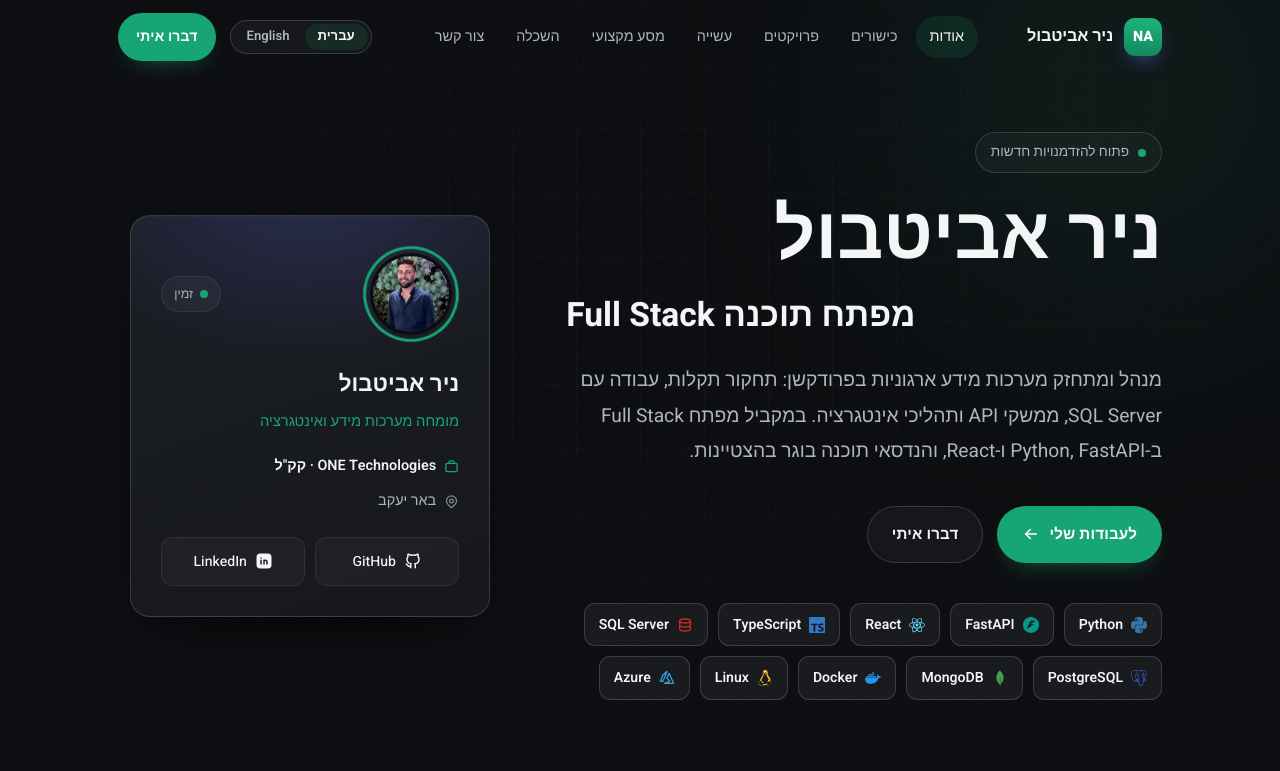
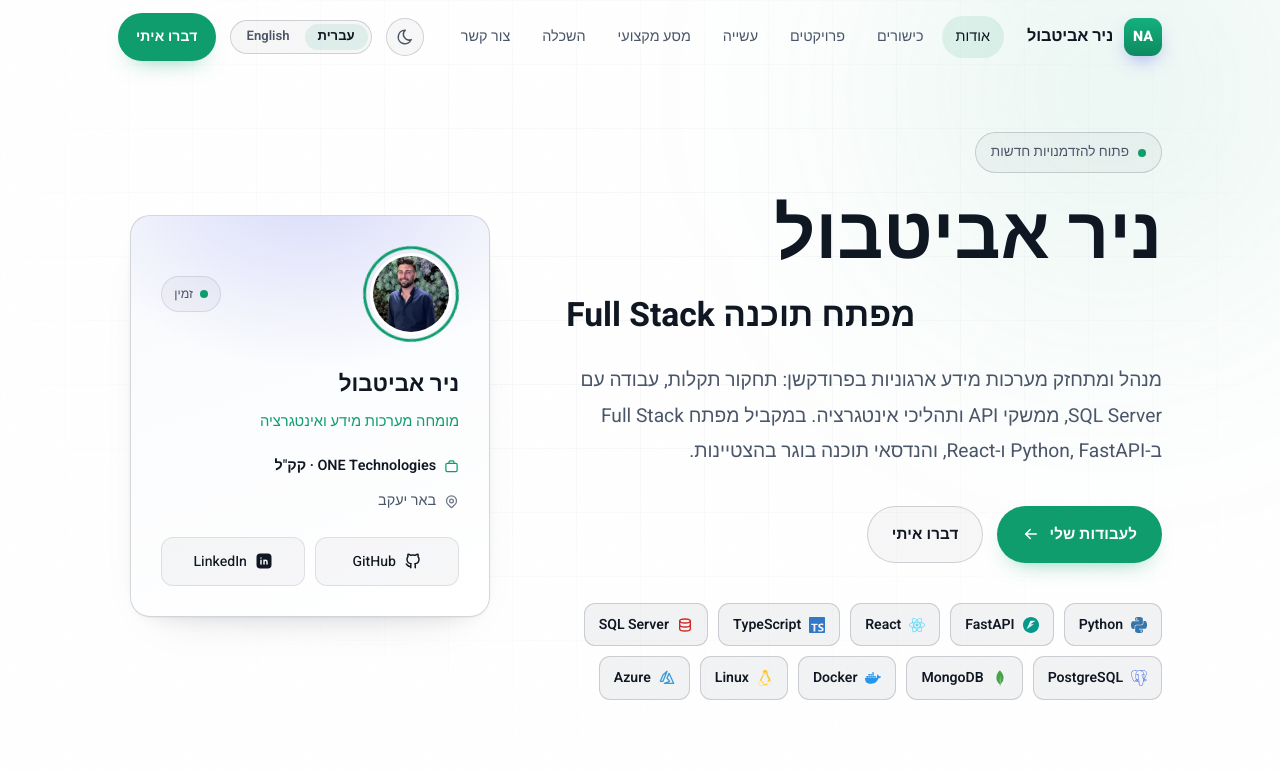
Before and after one commit to nirab96Developer/nir-avitbul-portfolio, a React (Vite) app: page / in a window 1280 px wide. Shown: the top 771 px of the page. Built offline with nearby package versions, Linux system fonts and the light colour scheme.

Commit message:
Add light/dark theme toggle (light default), tokenize theme colors

```diff
--- a/index.html
+++ b/index.html
@@ -8,6 +8,8 @@
         var l = localStorage.getItem("lang") || "he";
         document.documentElement.lang = l;
         document.documentElement.dir = l === "he" ? "rtl" : "ltr";
+        var th = localStorage.getItem("theme") || "light";
+        document.documentElement.setAttribute("data-theme", th);
       } catch (e) {}
     </script>
     <link rel="icon" type="image/svg+xml" href="/favicon.svg" />
--- a/src/components/Header.tsx
+++ b/src/components/Header.tsx
@@ -1,10 +1,47 @@
 import { useEffect, useState } from "react";
+import { TbMoon, TbSun } from "react-icons/tb";
 import { useActiveSection } from "../hooks/useActiveSection";
 import { useLang } from "../i18n/LanguageContext";
 import { NAV, UI } from "../i18n/strings";
 import { PROFILE } from "../data/content";
 
 const sectionIds = NAV.map((l) => l.href.slice(1));
+
+type Theme = "light" | "dark";
+
+function readTheme(): Theme {
+  if (typeof document !== "undefined") {
+    const t = document.documentElement.getAttribute("data-theme");
+    if (t === "dark" || t === "light") return t;
+  }
+  return "light";
+}
+
+function ThemeToggle() {
+  const { t } = useLang();
+  const [theme, setTheme] = useState<Theme>(readTheme);
+
+  useEffect(() => {
+    document.documentElement.setAttribute("data-theme", theme);
+    try {
+      localStorage.setItem("theme", theme);
+    } catch {
+      /* ignore */
+    }
+  }, [theme]);
+
+  return (
+    <button
+      type="button"
+      className="themetoggle"
+      onClick={() => setTheme((p) => (p === "dark" ? "light" : "dark"))}
+      aria-label={t(UI.toggleTheme)}
+      title={t(UI.toggleTheme)}
+    >
+      {theme === "dark" ? <TbSun size={18} /> : <TbMoon size={18} />}
+    </button>
+  );
+}
 
 function LanguageSwitch() {
   const { lang, setLang } = useLang();
@@ -64,6 +101,7 @@ export default function Header() {
         </nav>
 
         <div className="header__actions">
+          <ThemeToggle />
           <LanguageSwitch />
           <a href="#contact" className="btn btn--primary btn--sm header__cta">
             {t(UI.getInTouch)}
@@ -95,6 +133,7 @@ export default function Header() {
         ))}
         <div className="header__mobile-lang">
           <LanguageSwitch />
+          <ThemeToggle />
         </div>
         <a href="#contact" className="btn btn--primary" onClick={() => setMenuOpen(false)}>
           {t(UI.getInTouch)}
--- a/src/i18n/strings.ts
+++ b/src/i18n/strings.ts
@@ -80,6 +80,7 @@ export const UI: Record<string, Loc> = {
   available: { he: "זמין", en: "Available" },
   highlights: { he: "דגשים", en: "Highlights" },
   primaryNav: { he: "ניווט ראשי", en: "Primary" },
+  toggleTheme: { he: "מצב כהה / בהיר", en: "Toggle light / dark" },
   home: { he: "ניר אביטבול — דף הבית", en: "Nir Avitbul — home" },
   toggleNav: { he: "תפריט", en: "Toggle navigation" },
 
--- a/src/styles/global.css
+++ b/src/styles/global.css
@@ -4,7 +4,75 @@
    ========================================================= */
 
 :root {
-  /* Surfaces — neutral graphite, layered for quiet depth */
+  /* ===== LIGHT THEME (default) — clean white, enterprise ===== */
+  color-scheme: light;
+
+  /* Surfaces */
+  --bg: #ffffff;
+  --bg-1: #f5f7f9;
+  --bg-elevated: #ffffff;
+  --bg-card: #ffffff;
+  --bg-card-2: #f8fafc;
+  --bg-card-hover: #f1f5f9;
+
+  /* Borders & lines */
+  --border: rgba(15, 23, 42, 0.1);
+  --border-strong: rgba(15, 23, 42, 0.17);
+  --border-glow: rgba(15, 157, 110, 0.32);
+
+  /* Text — near-black on white, slate secondary */
+  --text: #0f1722;
+  --text-muted: #4a5568;
+  --text-faint: #6b7688;
+
+  /* Single restrained accent (professional emerald) */
+  --brand: #0f9d6e;
+  --brand-2: #0f9d6e;
+  --brand-3: #0f9d6e;
+  --brand-soft: rgba(15, 157, 110, 0.1);
+  --gradient: linear-gradient(180deg, #14b07d 0%, #0d8a60 100%);
+  /* Headings render dark on light — clip-friendly. */
+  --gradient-text: linear-gradient(180deg, #0f1722 0%, #334155 100%);
+
+  /* Card accents — readable on white */
+  --accent-indigo: #0e9b6c;
+  --accent-rose: #5b6472;
+  --accent-emerald: #0f9d6e;
+  --accent-amber: #b45309;
+
+  /* Theme-dependent fills, overlays, chrome */
+  --fill-1: rgba(15, 23, 42, 0.03);
+  --fill-2: rgba(15, 23, 42, 0.05);
+  --fill-3: rgba(15, 23, 42, 0.08);
+  --overlay: rgba(15, 23, 42, 0.04);
+  --header-bg: rgba(255, 255, 255, 0.85);
+  --header-bg-solid: rgba(255, 255, 255, 0.98);
+  --scrollbar-thumb: #cbd5e1;
+  --scrollbar-thumb-hover: #94a3b8;
+
+  /* Effects */
+  --radius-lg: 20px;
+  --radius: 14px;
+  --radius-sm: 10px;
+  --shadow-card: 0 1px 2px rgba(15, 23, 42, 0.05),
+    0 10px 28px -20px rgba(15, 23, 42, 0.18);
+  --shadow-hover: 0 2px 6px rgba(15, 23, 42, 0.08),
+    0 20px 44px -24px rgba(15, 23, 42, 0.24);
+  --shadow-glow: 0 20px 50px -34px rgba(15, 23, 42, 0.22);
+
+  /* Layout */
+  --container: 1140px;
+  --gutter: clamp(20px, 5vw, 48px);
+
+  /* Type — Inter for Latin; Heebo for Hebrew (set per-lang below) */
+  --font-sans: "Inter", "Heebo", system-ui, -apple-system, "Segoe UI",
+    Roboto, "Helvetica Neue", Arial, sans-serif;
+  --font-mono: "JetBrains Mono", ui-monospace, SFMono-Regular, Menlo, monospace;
+}
+
+/* ===== DARK THEME (opt-in via toggle) — graphite + emerald ===== */
+html[data-theme="dark"] {
+  color-scheme: dark;
   --bg: #0c0d10;
   --bg-1: #101216;
   --bg-elevated: #15171c;
@@ -12,50 +80,40 @@
   --bg-card-2: #1b1e24;
   --bg-card-hover: #20242b;
 
-  /* Borders & lines */
   --border: rgba(255, 255, 255, 0.08);
   --border-strong: rgba(255, 255, 255, 0.15);
   --border-glow: rgba(23, 166, 115, 0.32);
 
-  /* Text — clean white, soft neutral gray secondary */
   --text: #f3f5f7;
   --text-muted: #b0b6c0;
   --text-faint: #818892;
 
-  /* Single restrained accent (professional emerald) */
   --brand: #17a673;
   --brand-2: #17a673;
   --brand-3: #17a673;
   --brand-soft: rgba(23, 166, 115, 0.13);
   --gradient: linear-gradient(180deg, #1cb37c 0%, #138a5f 100%);
-  /* Headings render as clean white with a touch of depth — no rainbow. */
   --gradient-text: linear-gradient(180deg, #ffffff 0%, #cfd4dc 100%);
 
-  /* Card accents — muted, desaturated (no neon) */
   --accent-indigo: #2bb88a;
   --accent-rose: #93a2bb;
   --accent-emerald: #17a673;
   --accent-amber: #c2a06a;
 
-  /* Effects */
-  --radius-lg: 20px;
-  --radius: 14px;
-  --radius-sm: 10px;
-  --shadow-card: 0 1px 0 0 rgba(255, 255, 255, 0.03) inset,
+  --fill-1: rgba(255, 255, 255, 0.04);
+  --fill-2: rgba(255, 255, 255, 0.07);
+  --fill-3: rgba(255, 255, 255, 0.1);
+  --overlay: rgba(0, 0, 0, 0.22);
+  --header-bg: rgba(12, 13, 16, 0.72);
+  --header-bg-solid: rgba(12, 13, 16, 0.97);
+  --scrollbar-thumb: #2a2e36;
+  --scrollbar-thumb-hover: #353a44;
+
+  --shadow-card: 0 1px 0 0 rgba(255, 255, 255, 0.045) inset,
     0 14px 34px -26px rgba(0, 0, 0, 0.85);
-  --shadow-hover: 0 1px 0 0 rgba(255, 255, 255, 0.05) inset,
+  --shadow-hover: 0 1px 0 0 rgba(255, 255, 255, 0.055) inset,
     0 24px 50px -30px rgba(0, 0, 0, 0.9);
-  /* Neutral, no colored glow */
   --shadow-glow: 0 26px 60px -34px rgba(0, 0, 0, 0.75);
-
-  /* Layout */
-  --container: 1140px;
-  --gutter: clamp(20px, 5vw, 48px);
-
-  /* Type — Inter for Latin; Heebo for Hebrew (set per-lang below) */
-  --font-sans: "Inter", "Heebo", system-ui, -apple-system, "Segoe UI",
-    Roboto, "Helvetica Neue", Arial, sans-serif;
-  --font-mono: "JetBrains Mono", ui-monospace, SFMono-Regular, Menlo, monospace;
 }
 
 /* Hebrew-first: Heebo handles Hebrew + embedded Latin for a consistent line. */
@@ -146,12 +204,12 @@ button {
   background: var(--bg);
 }
 ::-webkit-scrollbar-thumb {
-  background: #2a2e36;
+  background: var(--scrollbar-thumb);
   border-radius: 999px;
   border: 3px solid var(--bg);
 }
 ::-webkit-scrollbar-thumb:hover {
-  background: #353a44;
+  background: var(--scrollbar-thumb-hover);
 }
 
 /* ---------- Layout ---------- */
@@ -248,13 +306,13 @@ button {
   box-shadow: 0 16px 32px -14px rgba(23, 166, 115, 0.6);
 }
 .btn--ghost {
-  background: rgba(255, 255, 255, 0.035);
+  background: var(--fill-1);
   border-color: var(--border-strong);
   color: var(--text);
 }
 .btn--ghost:hover {
   transform: translateY(-2px);
-  background: rgba(255, 255, 255, 0.07);
+  background: var(--fill-2);
   border-color: var(--brand);
 }
 
@@ -280,7 +338,7 @@ button {
   border-bottom: 1px solid transparent;
 }
 .header.is-scrolled {
-  background: rgba(6, 8, 15, 0.72);
+  background: var(--header-bg);
   backdrop-filter: blur(16px) saturate(150%);
   border-bottom-color: var(--border);
 }
@@ -365,7 +423,7 @@ button {
   padding: 0 var(--gutter);
   max-height: 0;
   overflow: hidden;
-  background: rgba(6, 8, 15, 0.97);
+  background: var(--header-bg-solid);
   backdrop-filter: blur(16px);
   border-bottom: 1px solid transparent;
   transition: max-height 0.35s ease, padding 0.35s ease, border-color 0.35s ease;
@@ -511,7 +569,7 @@ button {
   padding: 7px 15px;
   border-radius: 999px;
   border: 1px solid var(--border-strong);
-  background: rgba(255, 255, 255, 0.03);
+  background: var(--fill-1);
   color: var(--text-muted);
   font-size: 0.85rem;
   font-weight: 500;
@@ -584,7 +642,7 @@ button {
   padding: 8px 14px;
   border-radius: 11px;
   border: 1px solid var(--border-strong);
-  background: rgba(255, 255, 255, 0.05);
+  background: var(--fill-2);
   font-size: 0.88rem;
   font-weight: 600;
   color: var(--text);
@@ -596,7 +654,7 @@ button {
 }
 .hero__badge:hover {
   border-color: var(--border-glow);
-  background: rgba(255, 255, 255, 0.06);
+  background: var(--fill-2);
   color: var(--text);
   transform: translateY(-3px);
 }
@@ -687,7 +745,7 @@ button {
   padding: 6px 12px;
   border-radius: 999px;
   border: 1px solid var(--border);
-  background: rgba(255, 255, 255, 0.04);
+  background: var(--fill-1);
   font-size: 0.78rem;
   color: var(--text-muted);
 }
@@ -749,7 +807,7 @@ button {
   padding: 11px;
   border-radius: 12px;
   border: 1px solid var(--border);
-  background: rgba(255, 255, 255, 0.03);
+  background: var(--fill-1);
   font-size: 0.88rem;
   font-weight: 500;
   color: var(--text);
@@ -757,7 +815,7 @@ button {
 }
 .profile-card__link:hover {
   border-color: var(--border-glow);
-  background: rgba(255, 255, 255, 0.07);
+  background: var(--fill-2);
   transform: translateY(-2px);
 }
 
@@ -977,7 +1035,7 @@ button {
   width: 30px;
   height: 30px;
   border-radius: 9px;
-  background: rgba(255, 255, 255, 0.04);
+  background: var(--fill-1);
   border: 1px solid var(--border);
 }
 .skill__level {
@@ -991,7 +1049,7 @@ button {
 .skill__bar {
   height: 6px;
   border-radius: 999px;
-  background: rgba(255, 255, 255, 0.06);
+  background: var(--fill-2);
   overflow: hidden;
 }
 .skill__bar-fill {
@@ -1010,7 +1068,7 @@ button {
   height: 56px;
   flex-shrink: 0;
   border-radius: 15px;
-  background: rgba(255, 255, 255, 0.04);
+  background: var(--fill-1);
   border: 1px solid var(--border-strong);
   box-shadow: inset 0 1px 0 rgba(255, 255, 255, 0.05);
 }
@@ -1068,7 +1126,7 @@ button {
 .project__featured-side {
   padding: 26px;
   border-radius: var(--radius);
-  background: rgba(0, 0, 0, 0.22);
+  background: var(--overlay);
   border: 1px solid var(--border);
 }
 .project__side-label {
@@ -1168,7 +1226,7 @@ button {
   padding: 5px 12px;
   border-radius: 999px;
   border: 1px solid var(--border-strong);
-  background: rgba(255, 255, 255, 0.04);
+  background: var(--fill-1);
   color: var(--text);
   font-size: 0.82rem;
   font-weight: 600;
@@ -1203,7 +1261,7 @@ button {
   gap: 6px;
   padding: 7px 13px;
   border-radius: 999px;
-  background: rgba(255, 255, 255, 0.07);
+  background: var(--fill-2);
   border: 1px solid var(--border-strong);
   font-size: 0.84rem;
   font-weight: 600;
@@ -1248,7 +1306,7 @@ button {
   font-weight: 500;
   padding: 6px 11px;
   border-radius: 8px;
-  background: rgba(255, 255, 255, 0.06);
+  background: var(--fill-2);
   border: 1px solid var(--border-strong);
   color: var(--text);
 }
@@ -1296,7 +1354,7 @@ button {
   gap: 12px;
   padding: 18px 20px;
   border-radius: var(--radius-sm);
-  background: rgba(0, 0, 0, 0.2);
+  background: var(--overlay);
   border: 1px solid var(--border);
 }
 .pso__row {
@@ -1427,12 +1485,12 @@ button {
   height: 40px;
   border-radius: 11px;
   border: 1px solid var(--border-strong);
-  background: rgba(255, 255, 255, 0.05);
+  background: var(--fill-2);
   color: var(--text);
   transition: background 0.2s ease, border-color 0.2s ease, transform 0.2s ease;
 }
 .modal__close:hover {
-  background: rgba(255, 255, 255, 0.1);
+  background: var(--fill-3);
   border-color: var(--brand);
   transform: rotate(90deg);
 }
@@ -1850,7 +1908,7 @@ button {
   padding: 5px 12px;
   border-radius: 999px;
   border: 1px solid var(--border);
-  background: rgba(255, 255, 255, 0.03);
+  background: var(--fill-1);
   font-family: var(--font-mono);
   font-size: 0.74rem;
   color: var(--text-faint);
@@ -2032,7 +2090,7 @@ a.contact__meta-item:hover {
   padding: 6px 14px;
   border-radius: 999px;
   border: 1px solid var(--border);
-  background: rgba(255, 255, 255, 0.03);
+  background: var(--fill-1);
   font-family: var(--font-mono);
   font-size: 0.78rem;
   color: var(--text-muted);
@@ -2047,7 +2105,7 @@ a.contact__meta-item:hover {
   margin-top: 20px;
   padding: 14px 16px;
   border-radius: var(--radius-sm);
-  background: rgba(0, 0, 0, 0.22);
+  background: var(--overlay);
   border: 1px solid var(--border);
   color: var(--text);
   font-size: 0.94rem;
@@ -2229,7 +2287,7 @@ a.contact__meta-item:hover {
   padding: 8px 14px;
   border-radius: 10px;
   border: 1px solid var(--border-strong);
-  background: rgba(255, 255, 255, 0.05);
+  background: var(--fill-2);
   font-size: 0.9rem;
   font-weight: 600;
   color: var(--text);
@@ -2268,7 +2326,7 @@ a.contact__meta-item:hover {
   padding: 16px;
   border-radius: var(--radius-sm);
   border: 1px solid var(--border);
-  background: rgba(0, 0, 0, 0.2);
+  background: var(--overlay);
   text-align: center;
 }
 .education__stat-num {
@@ -2296,7 +2354,7 @@ a.contact__meta-item:hover {
   padding: 7px 15px;
   border-radius: 999px;
   border: 1px solid var(--border-strong);
-  background: rgba(255, 255, 255, 0.04);
+  background: var(--fill-1);
   color: var(--text-muted);
   font-size: 0.86rem;
   font-weight: 500;
@@ -2314,7 +2372,7 @@ a.contact__meta-item:hover {
   padding: 14px 16px;
   border-radius: var(--radius-sm);
   border: 1px solid var(--border);
-  background: rgba(0, 0, 0, 0.22);
+  background: var(--overlay);
 }
 .project__metric-value {
   display: block;
@@ -2400,6 +2458,25 @@ a.contact__meta-item:hover {
   .hero__disciplines { flex-direction: column; align-items: flex-start; }
 }
 
+/* ---------- Theme toggle ---------- */
+.themetoggle {
+  display: inline-grid;
+  place-items: center;
+  width: 38px;
+  height: 38px;
+  flex-shrink: 0;
+  border-radius: 999px;
+  border: 1px solid var(--border-strong);
+  background: var(--fill-1);
+  color: var(--text-muted);
+  transition: color 0.2s ease, background 0.2s ease, border-color 0.2s ease;
+}
+.themetoggle:hover {
+  color: var(--text);
+  border-color: var(--brand);
+  background: var(--brand-soft);
+}
+
 /* ---------- Language switch ---------- */
 .langswitch {
   display: inline-flex;
@@ -2408,7 +2485,7 @@ a.contact__meta-item:hover {
   padding: 3px;
   border-radius: 999px;
   border: 1px solid var(--border-strong);
-  background: rgba(255, 255, 255, 0.04);
+  background: var(--fill-1);
 }
 .langswitch__btn {
   padding: 6px 13px;
```
